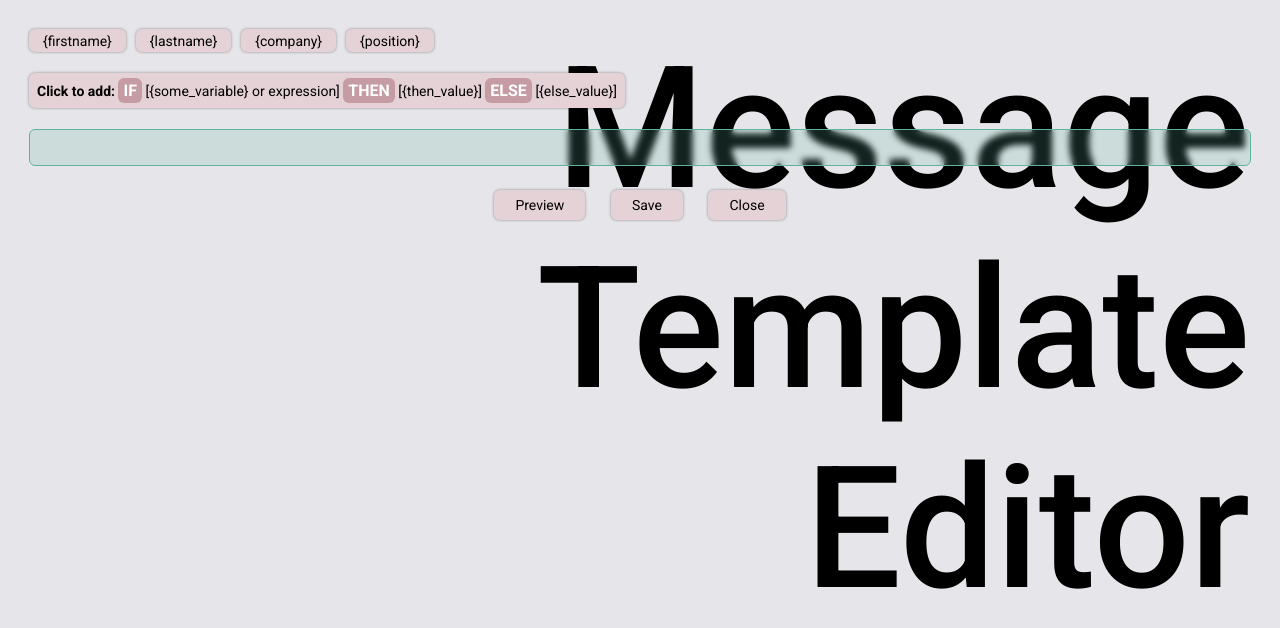
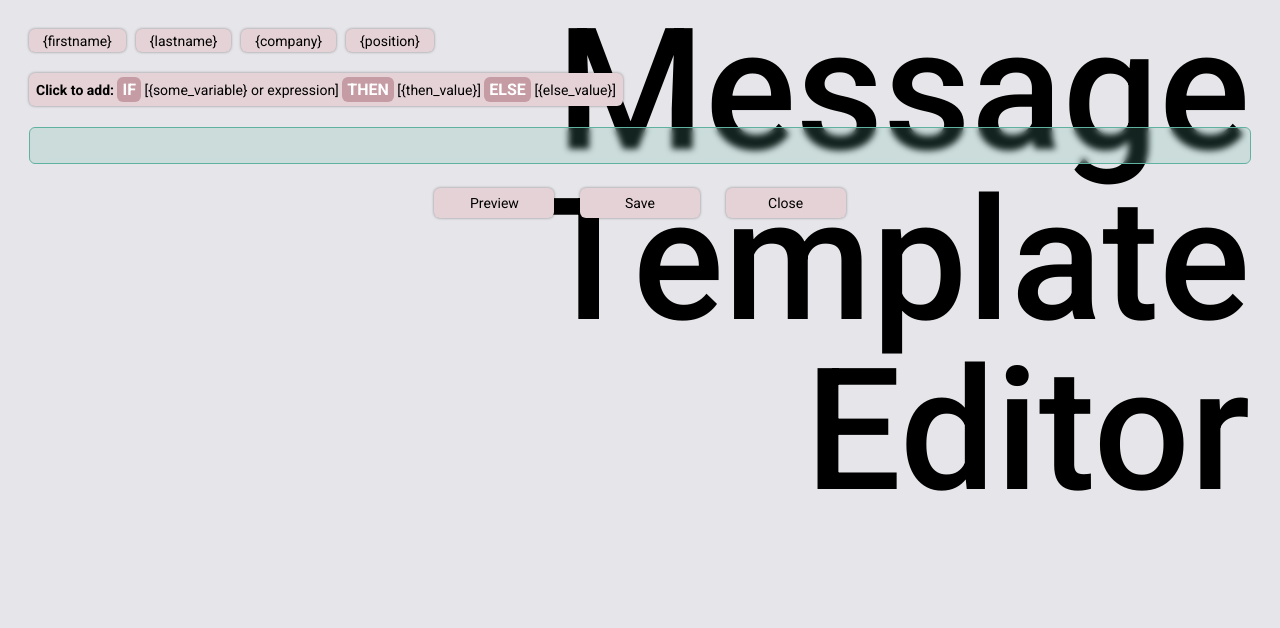
Before and after one commit to TooManyLs/template-redactor, a React (Create React App) app: page / in a window 1280 px wide. Both pictures are taken after a click on the button "Message Editor". Shown: the top 628 px of the page. Built offline with nearby package versions, Linux system fonts and the light colour scheme.

Commit message:
Corrected margins @MessagePreview
+fixed padding for if-then-else button
+fixed bottom buttons width to 120px

```diff
--- a/src/App.scss
+++ b/src/App.scss
@@ -32,6 +32,7 @@ button {
   color: black;
   background-color: $secondary-color;
   box-shadow: 0px 0px 3px rgba(0, 0, 0, .4);
+  user-select: none;
   &:active {
       box-shadow: 0px 0px 6px rgba(0, 0, 0, .6);
   }
--- a/src/_variables.scss
+++ b/src/_variables.scss
@@ -1,7 +1,10 @@
+// $primary-color: #fff;
+// $primary-transparent: rgba(255, 255, 255, 0.2);
 $primary-color: #60b2a0;
+$primary-transparent: rgba(96, 178, 160, 0.2);
 $secondary-color: #e5d2d6;
+$secondary-transparent: rgba(229, 210, 214, 0.5);
 $accent-color: #c59ba4;
-$secondary-transparent: rgba(229, 210, 214, 0.5);
-$primary-transparent: rgba(96, 178, 160, 0.2);
+
 $font:'Roboto';
 @import url('https://fonts.googleapis.com/css2?family=Roboto:wght@100;300;400;500;700;900&display=swap');
--- a/src/components/MessageTemplateEditor/MessageTemplateEditor.module.scss
+++ b/src/components/MessageTemplateEditor/MessageTemplateEditor.module.scss
@@ -24,6 +24,7 @@ h1 {
         height: fit-content;
         background-color: $secondary-color;
         padding: .5rem 1.5rem;
+        width: 120px;
         margin: 0 1vw;
     }
 }
@@ -38,7 +39,7 @@ h1 {
         font-size: 16px;
         background-color: $accent-color;
     }
-    padding: 1vh;
+    padding: .5rem;
     margin-bottom: 1.5rem;
 }
 .if_then_else {
@@ -121,12 +122,15 @@ h1 {
     position: absolute;
     z-index: -1;
     right: 30px;
+    top: 6px;
     width: 800px;
     padding: 0;
     text-align: end;
     font-size: 170px;
     font-family: $font;
     font-weight: 500;
+    line-height: 170px;
+    user-select: none;
 }
  @keyframes fadeIn {
     from {
@@ -138,3 +142,14 @@ h1 {
         opacity: 1;
     }
 }
+// form {
+//     animation: expansion 1s cubic-bezier(.11,1.2,.4,.81);
+// }
+// @keyframes expansion {
+//     from {
+//         width: 50%;
+//     }
+//     to {
+//         width: 100%;
+//     }
+// }
--- a/src/components/MessageTemplateEditor/MessageTemplateEditor.tsx
+++ b/src/components/MessageTemplateEditor/MessageTemplateEditor.tsx
@@ -20,14 +20,28 @@ const MessageTemplateEditor: FC<MessageTemplateEditorProps> = ({
 }) => {
   const [showPreview, setShowPreview] = useState(false);
   const [showPopup, setShowPopup] = useState(false);
+  const [scrollPosition, setScrollPosition] = useState(0);
+  const [elements, setElements] = useState(
+    template
+      ? template
+      : [
+          {
+            type: "tarea",
+            name: "",
+            id: "splitable",
+            className: styles.defaultTextarea,
+            rows: 1,
+            value: "",
+          },
+        ]
+  );
+
   const body = document.querySelector("body") as HTMLBodyElement;
   if (showPreview) {
     body.style.overflow = "hidden";
   } else {
     body.style.overflow = "auto";
   }
-
-  const [scrollPosition, setScrollPosition] = useState(0);
 
   useEffect(() => {
     window.scrollTo(0, scrollPosition);
@@ -85,20 +99,6 @@ const MessageTemplateEditor: FC<MessageTemplateEditorProps> = ({
     });
   };
 
-  const [elements, setElements] = useState(
-    template
-      ? template
-      : [
-          {
-            type: "tarea",
-            name: "",
-            id: "splitable",
-            className: styles.defaultTextarea,
-            rows: 1,
-            value: "",
-          },
-        ]
-  );
 
   useEffect(() => {
     const textareas = document.querySelectorAll("textarea");
--- a/src/components/PreviewScreen/PreviewScreen.module.scss
+++ b/src/components/PreviewScreen/PreviewScreen.module.scss
@@ -15,7 +15,7 @@
     grid-gap: 0;
     box-shadow: 0 0 15px black;
     button {
-        width: fit-content;
+        width: 120px;
         height: fit-content;
         background-color: $secondary-color;
         padding: .5rem 1.5rem;
@@ -37,27 +37,30 @@
         height: fit-content;
         display: flex;
         flex-wrap: wrap;
+        margin-left: 1.5rem;
         div {
             display: block;
-            box-sizing: border-box;
-            width: calc(50% - 3rem);
-            margin: 0 1.5rem 1.5rem 1.5rem;
+            width: calc(50% - 1.5rem);
+            height: auto;
+            margin: 0 1.5rem 1.5rem 0;
         }
         .var {
             box-sizing: border-box;
             width: 100%;
             margin-bottom: 0;
-            padding-top: 21px;
+            padding-top: 25px;
         }
         label {
             left: .5rem;
-            top: 1.5rem;
+            top: .5rem;
             font-weight: bold;
             font-size: 12px;
             z-index: 1;
             background-color: transparent;
             padding: 0px 5px;
             position: relative;
+            display: block;
+            height: 0;
         }
 }
 }
@@ -66,7 +69,5 @@
     padding: 0;
     text-align: end;
     font-size: 18px;
-    // width: 100px;
-    justify-self: end;
     font-weight: 300;
 }
--- a/src/components/PreviewScreen/PreviewScreen.tsx
+++ b/src/components/PreviewScreen/PreviewScreen.tsx
@@ -43,7 +43,6 @@ const PreviewScreen: FC<PreviewScreenProps> = ({setShowPreview, arrVarNames, ele
       ...prevValues,
       [key]: event.target.value
     }))
-    console.log('')
   }
 
   function extractValues(arr: any, val: Values) {
```
